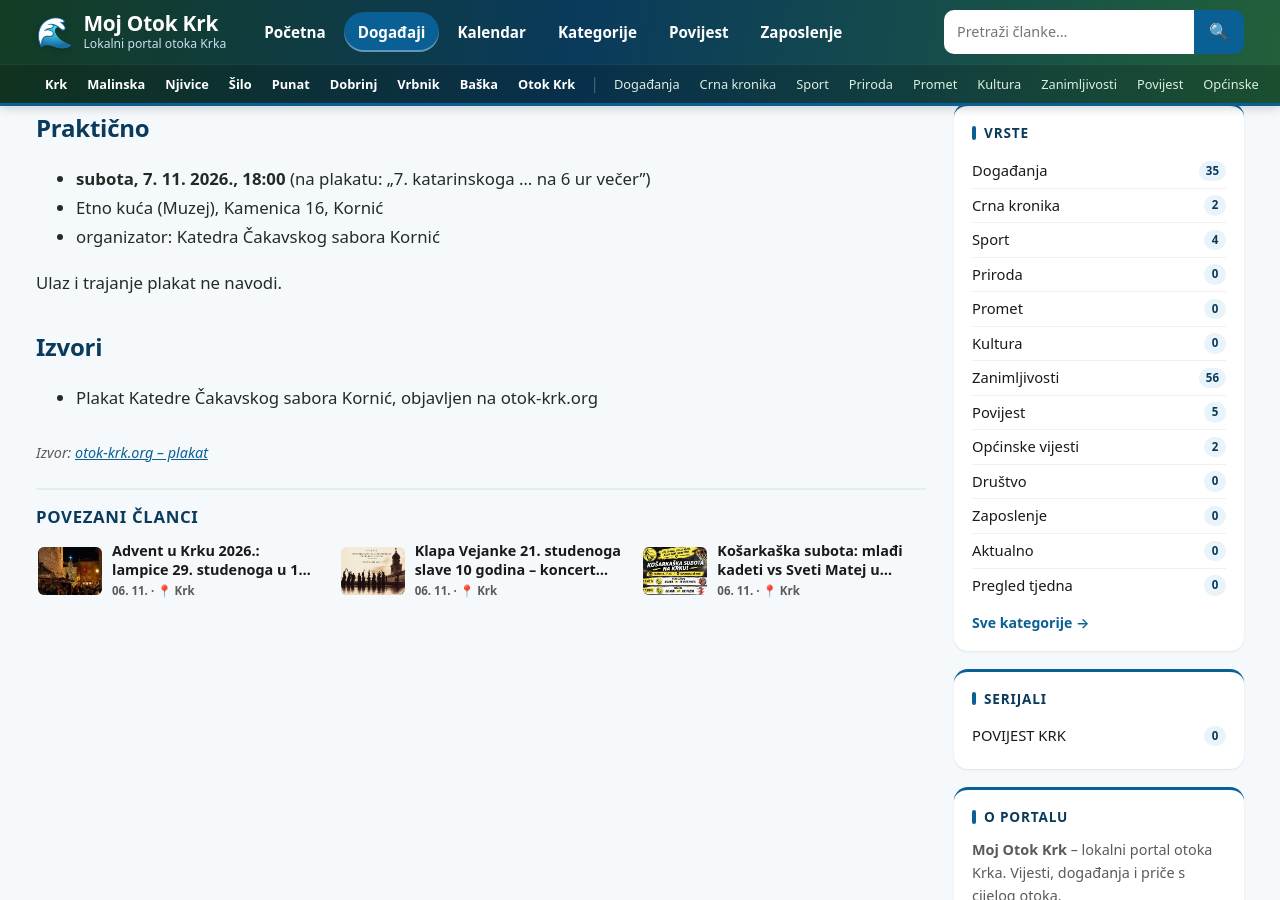
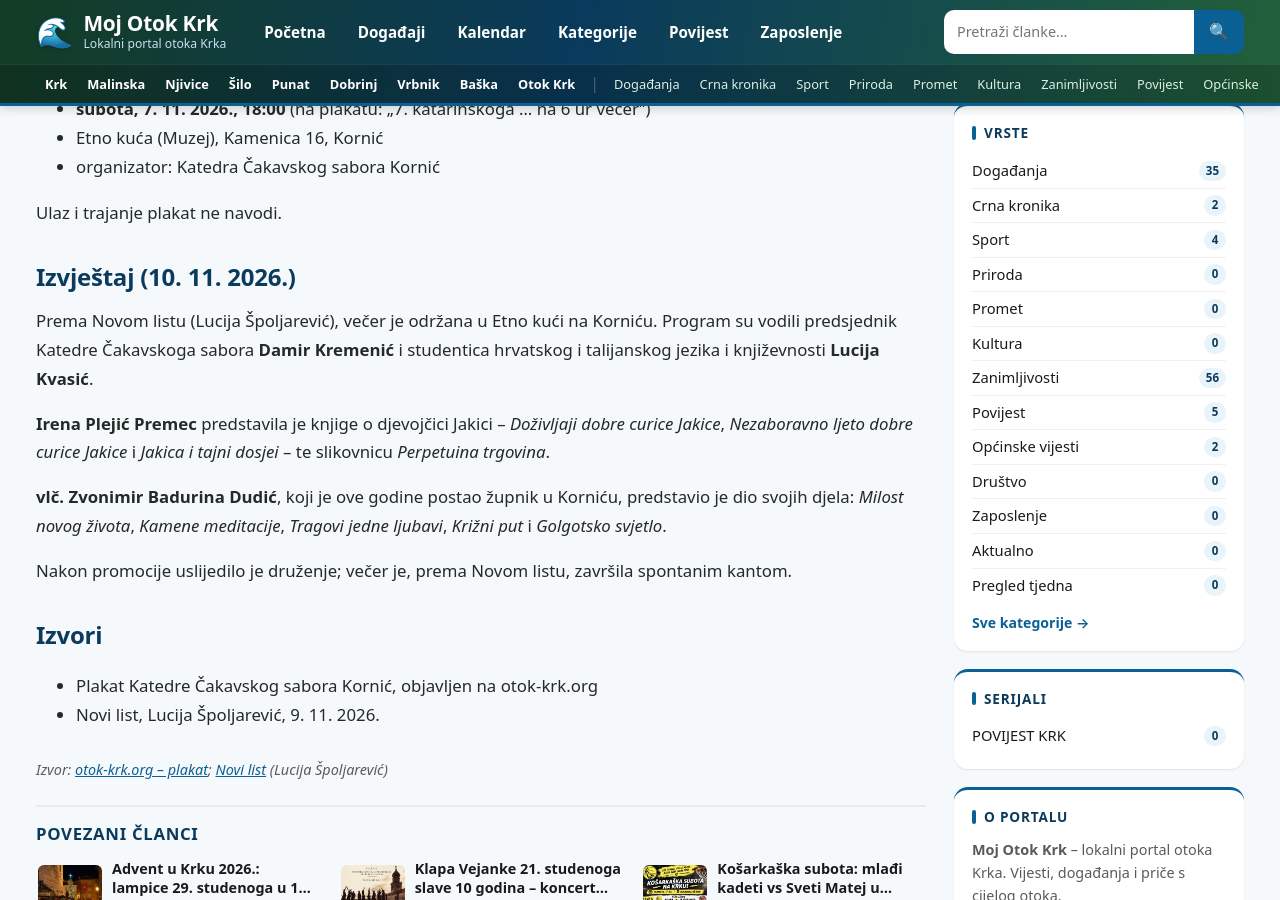
Before and after one commit to MojGK/moj-otok-krk, a Jekyll site: the page built from _posts/2026-11-07-misec-hrvaskoga-libra-na-kornic.md, in a window 1280 px wide and 900 px high, scrolled down 1273 px. Built offline with Jekyll 4.4.1, drawn with Linux system fonts in a browser that asks for light colours; some of the changed text lies outside the part shown.

Commit message:
Kornić: izvještaj o Misecu hrvaskoga libra (NL); maknut event_date

```diff
--- a/_posts/2026-11-07-misec-hrvaskoga-libra-na-kornic.md
+++ b/_posts/2026-11-07-misec-hrvaskoga-libra-na-kornic.md
@@ -5,13 +5,11 @@ date: 2026-11-07 07:10:00 +0100
 location: Krk
 type: Događanja
 categories: [Krk, Događanja]
-event_date: 2026-11-07 18:00:00 +0100
-event_place: "Etno kuća (Muzej), Kamenica 16, Kornić"
 excerpt: "Katedra Čakavskog sabora Kornić u subotu, 7. studenoga 2026., u 18 sati u Etno kući (Muzeju) na Kamenici 16 obilježava Mjesec hrvatske knjige s Irenom Plejić Premec i vlč. Zvonimirom Badurinom Dudićem."
 image: /assets/images/misec-hrvaskoga-libra-kornic-2026.jpg
 image_alt: "Plakat „Misec hrvaskoga libra na Kornić” s naslovnicama knjiga"
 image_credit: "Plakat: Katedra Čakavskog sabora Kornić, via [otok-krk.org](https://otok-krk.org/krk/misec-hrvaskoga-libra-na-kornic)"
-source: "[otok-krk.org – plakat](https://otok-krk.org/krk/misec-hrvaskoga-libra-na-kornic)"
+source: "[otok-krk.org – plakat](https://otok-krk.org/krk/misec-hrvaskoga-libra-na-kornic); [Novi list](https://www.novilist.hr/rijeka-regija/misec-hrvatskoga-libra-odrzan-u-kornicu-okupljanje-citatelja-svih-generacija/) (Lucija Špoljarević)"
 ---
 
 Katedra Čakavskog sabora Kornić u **subotu, 7. studenoga 2026., u 18 sati** u **Etno kući (Muzeju), Kamenica 16** obilježava Mjesec hrvatske knjige večeri „Misec hrvaskoga libra na Kornić”.
@@ -31,6 +29,18 @@ Mjesec hrvatske knjige traje od **15. 10. do 15. 11. 2026.**
 
 Ulaz i trajanje plakat ne navodi.
 
+
+## Izvještaj (10. 11. 2026.)
+
+Prema Novom listu (Lucija Špoljarević), večer je održana u Etno kući na Korniću. Program su vodili predsjednik Katedre Čakavskoga sabora **Damir Kremenić** i studentica hrvatskog i talijanskog jezika i književnosti **Lucija Kvasić**.
+
+**Irena Plejić Premec** predstavila je knjige o djevojčici Jakici – *Doživljaji dobre curice Jakice*, *Nezaboravno ljeto dobre curice Jakice* i *Jakica i tajni dosjei* – te slikovnicu *Perpetuina trgovina*.
+
+**vlč. Zvonimir Badurina Dudić**, koji je ove godine postao župnik u Korniću, predstavio je dio svojih djela: *Milost novog života*, *Kamene meditacije*, *Tragovi jedne ljubavi*, *Križni put* i *Golgotsko svjetlo*.
+
+Nakon promocije uslijedilo je druženje; večer je, prema Novom listu, završila spontanim kantom.
+
 ## Izvori
 
 - Plakat Katedre Čakavskog sabora Kornić, objavljen na otok-krk.org
+- Novi list, Lucija Špoljarević, 9. 11. 2026.
```
